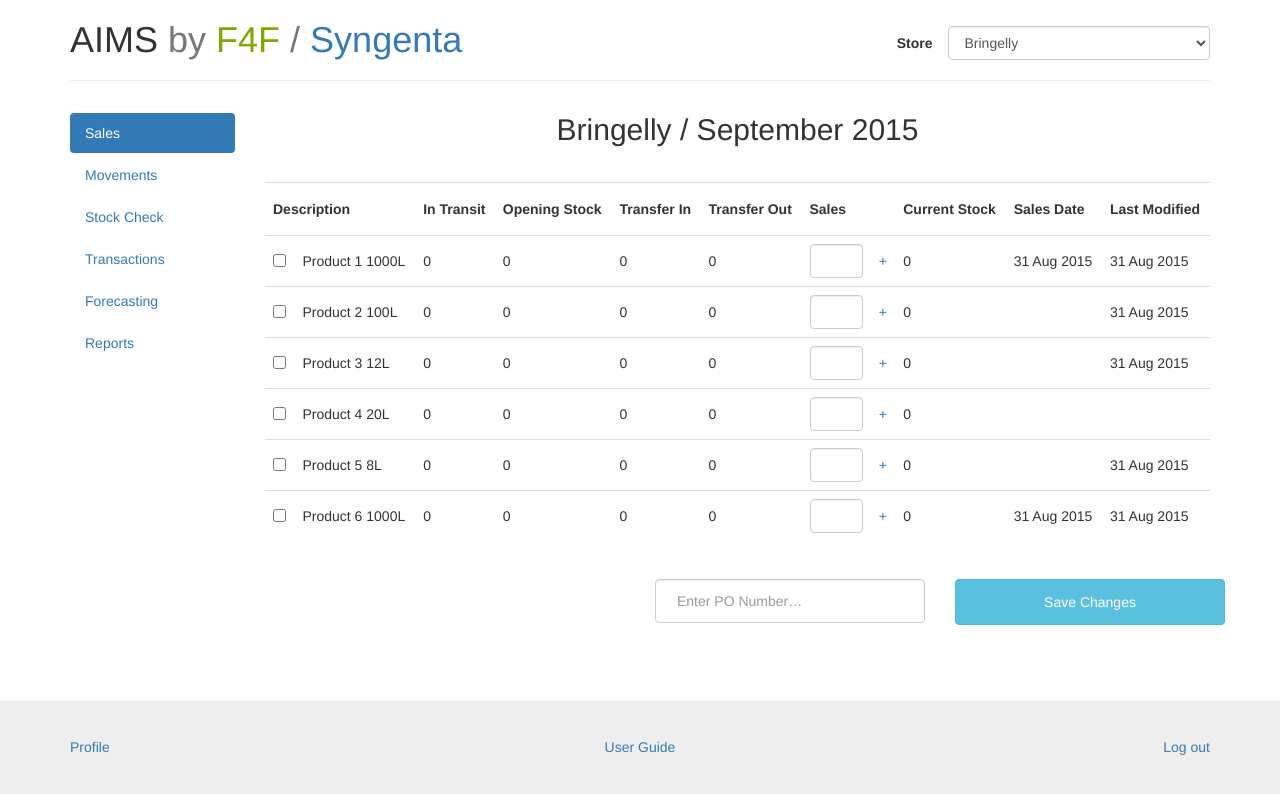
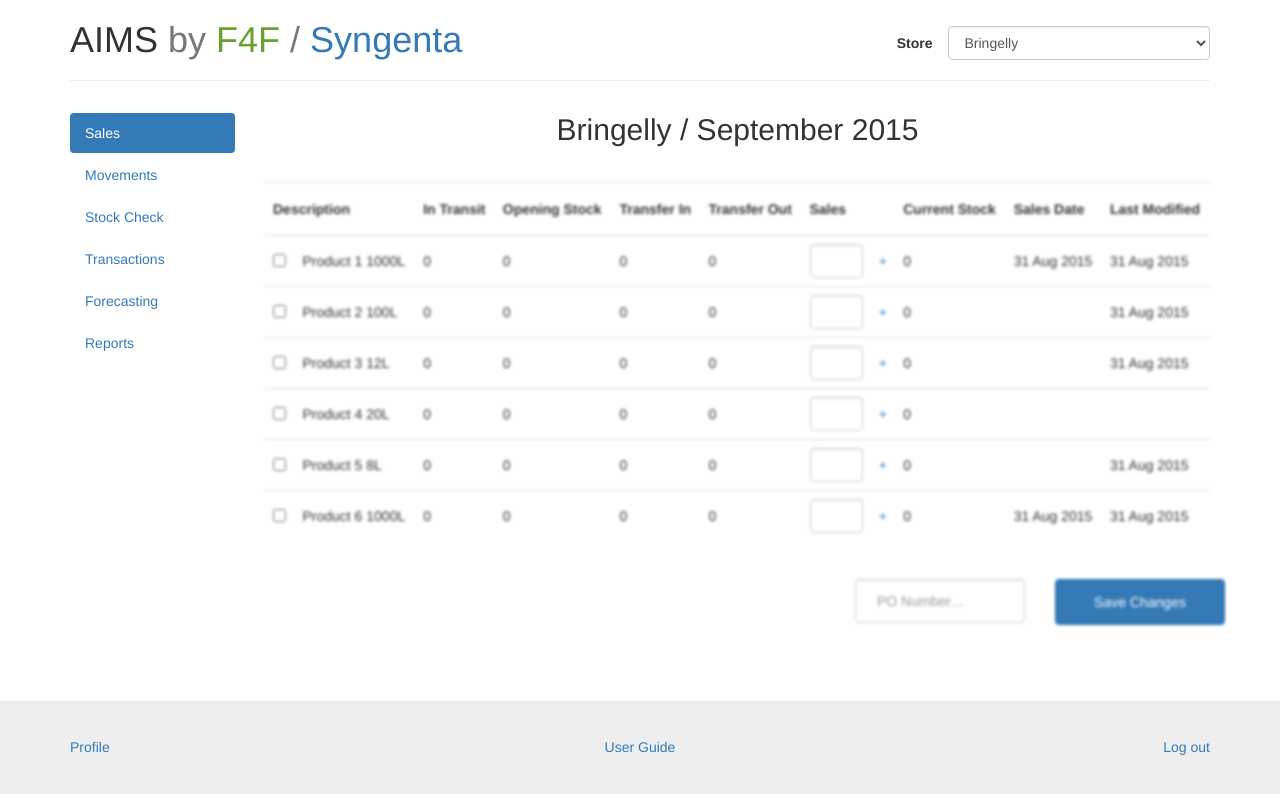
Before and after one commit to howardjfraser/howardjfraser.github.io, a Jekyll site: the page built from index.html, in a window 1280 px wide. Shown: the top 794 px of the page. Built offline with Jekyll 4.4.1, drawn with Linux system fonts in a browser that asks for light colours.

Commit message:
Colors / blur.

```diff
--- a/_includes/header.html
+++ b/_includes/header.html
@@ -7,7 +7,7 @@
         <h1>
           AIMS
           <span class="text-muted">by </span>
-          <span style="color: rgb(125, 169, 0)">F4F</span>
+          <span style="color: rgb(104, 162, 46)">F4F</span>
           <span class="text-muted">/</span>
           <a href="">Syngenta</a>
         </h1>
--- a/_includes/main.html
+++ b/_includes/main.html
@@ -1,8 +1,8 @@
-<div class="col-xs-10">
+<div class="col-xs-10" >
   <h2 class="text-center" style="margin-top: 0; margin-bottom: 36px;">Bringelly / September 2015</h2>
 
 
-  <table class="table " style="border-top: 0;">
+  <table class="table " style="border-top: 0; -webkit-filter: blur(1.5px);">
     <tr style="">
       <th style="" class="" colspan="2">Description</th>
       <th style=";" class="">In Transit</th>
@@ -95,15 +95,15 @@
   </table>
 </div>
 
-<div class="row" >
+<div class="row" style=" -webkit-filter: blur(1.5px)">
   <!-- <div class="col-xs-1 col-xs-offset-7 text-right">
     <input type="checkbox" class="form-control"style="margin-top: 21px;">
   </div> -->
-  <div class="col-xs-3 col-xs-offset-6">
+  <div class="col-xs-2 col-xs-offset-8">
     <input type="text" class="form-control"style="padding: 21px; margin-top: 18px;"
-    placeholder="Enter PO Number&hellip;">
+    placeholder="PO Number&hellip;">
   </div>
-  <div class="col-xs-3">
-    <button class="btn btn-info btn-block" style="padding: 12px; margin-top: 18px;">Save Changes</button>
+  <div class="col-xs-2">
+    <button class="btn btn-primary btn-block" style="padding: 12px; margin-top: 18px;">Save Changes</button>
   </div>
 </div>
```
Also changed, not shown: 2 other files.
